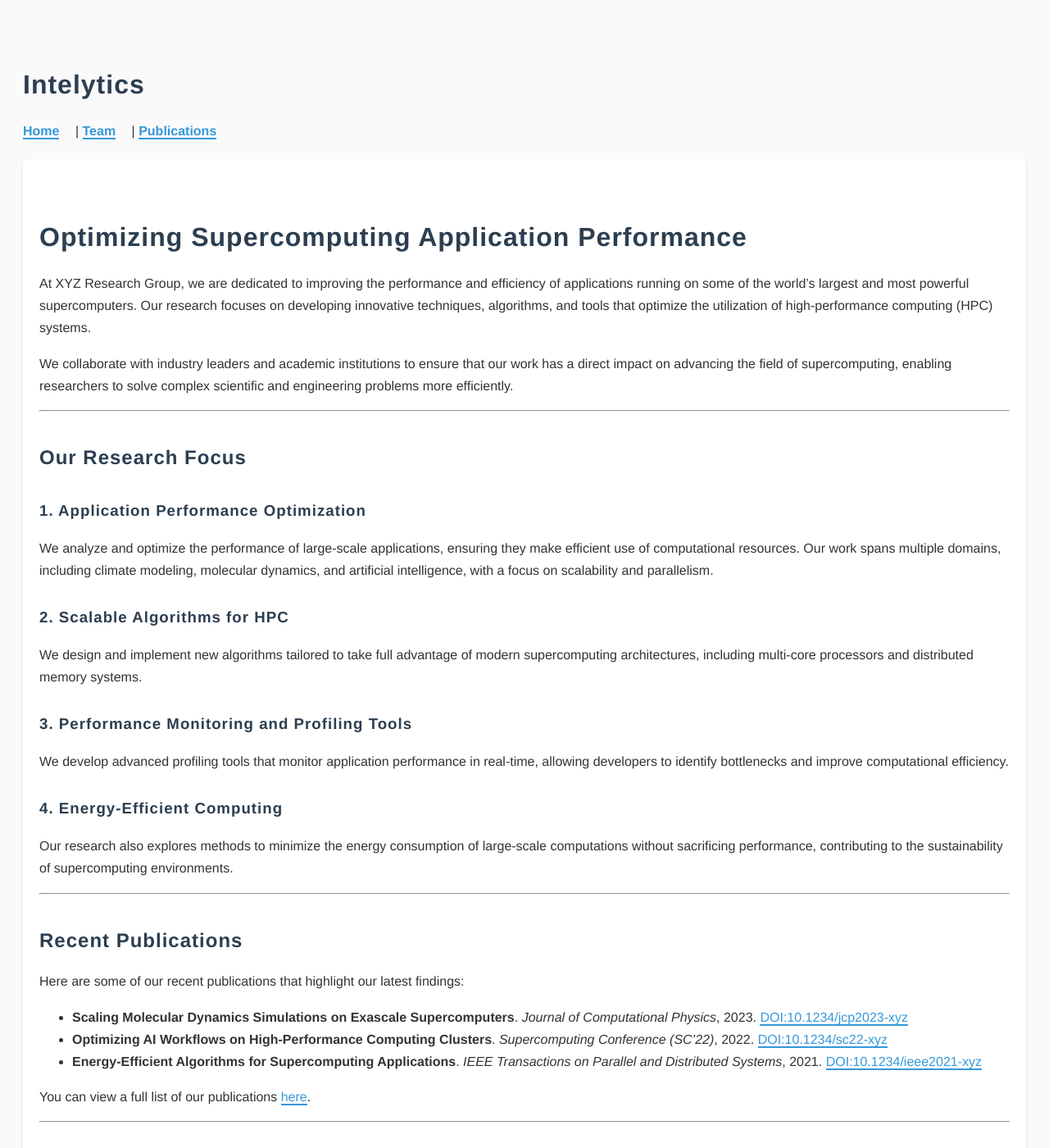
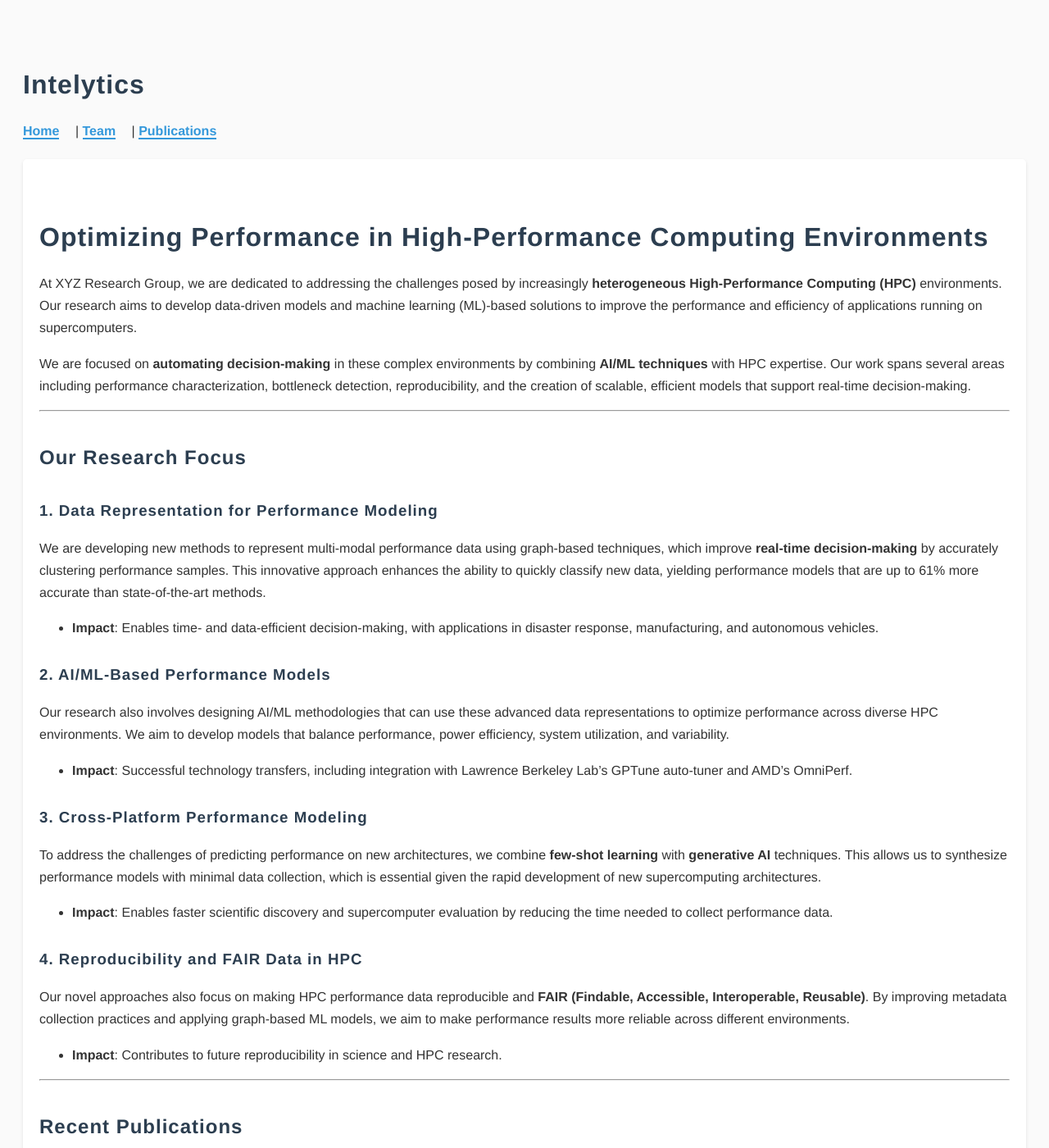
Before and after one commit to Intelytics-DOE/index.html, a Jekyll site: the page built from index.md, in a window 1280 px wide and 1400 px high. Shown: the whole window at 82% size. Built offline with Jekyll 4.4.1, drawn with Linux system fonts in a browser that asks for light colours; some of the changed text lies outside the part shown.

Commit message:
Updating the index.md file with my research related information by replacing the placeholder

```diff
--- a/index.md
+++ b/index.md
@@ -3,67 +3,70 @@ layout: default
 title: "Home"
 ---
 
-# Optimizing Supercomputing Application Performance
+# Optimizing Performance in High-Performance Computing Environments
 
-At XYZ Research Group, we are dedicated to improving the performance and efficiency of applications running on some of the world’s largest and most powerful supercomputers. Our research focuses on developing innovative techniques, algorithms, and tools that optimize the utilization of high-performance computing (HPC) systems.
+At XYZ Research Group, we are dedicated to addressing the challenges posed by increasingly **heterogeneous High-Performance Computing (HPC)** environments. Our research aims to develop data-driven models and machine learning (ML)-based solutions to improve the performance and efficiency of applications running on supercomputers.
 
-We collaborate with industry leaders and academic institutions to ensure that our work has a direct impact on advancing the field of supercomputing, enabling researchers to solve complex scientific and engineering problems more efficiently.
+We are focused on **automating decision-making** in these complex environments by combining **AI/ML techniques** with HPC expertise. Our work spans several areas including performance characterization, bottleneck detection, reproducibility, and the creation of scalable, efficient models that support real-time decision-making.
 
 ---
 
 ## Our Research Focus
 
-### 1. **Application Performance Optimization**
-We analyze and optimize the performance of large-scale applications, ensuring they make efficient use of computational resources. Our work spans multiple domains, including climate modeling, molecular dynamics, and artificial intelligence, with a focus on scalability and parallelism.
+### 1. **Data Representation for Performance Modeling**
+We are developing new methods to represent multi-modal performance data using graph-based techniques, which improve **real-time decision-making** by accurately clustering performance samples. This innovative approach enhances the ability to quickly classify new data, yielding performance models that are up to 61% more accurate than state-of-the-art methods.
 
-### 2. **Scalable Algorithms for HPC**
-We design and implement new algorithms tailored to take full advantage of modern supercomputing architectures, including multi-core processors and distributed memory systems.
+- **Impact**: Enables time- and data-efficient decision-making, with applications in disaster response, manufacturing, and autonomous vehicles.
 
-### 3. **Performance Monitoring and Profiling Tools**
-We develop advanced profiling tools that monitor application performance in real-time, allowing developers to identify bottlenecks and improve computational efficiency.
+### 2. **AI/ML-Based Performance Models**
+Our research also involves designing AI/ML methodologies that can use these advanced data representations to optimize performance across diverse HPC environments. We aim to develop models that balance performance, power efficiency, system utilization, and variability.
 
-### 4. **Energy-Efficient Computing**
-Our research also explores methods to minimize the energy consumption of large-scale computations without sacrificing performance, contributing to the sustainability of supercomputing environments.
+- **Impact**: Successful technology transfers, including integration with Lawrence Berkeley Lab's GPTune auto-tuner and AMD’s OmniPerf.
+
+### 3. **Cross-Platform Performance Modeling**
+To address the challenges of predicting performance on new architectures, we combine **few-shot learning** with **generative AI** techniques. This allows us to synthesize performance models with minimal data collection, which is essential given the rapid development of new supercomputing architectures.
+
+- **Impact**: Enables faster scientific discovery and supercomputer evaluation by reducing the time needed to collect performance data.
+
+### 4. **Reproducibility and FAIR Data in HPC**
+Our novel approaches also focus on making HPC performance data reproducible and **FAIR (Findable, Accessible, Interoperable, Reusable)**. By improving metadata collection practices and applying graph-based ML models, we aim to make performance results more reliable across different environments.
+
+- **Impact**: Contributes to future reproducibility in science and HPC research.
 
 ---
 
 ## Recent Publications
 
-Here are some of our recent publications that highlight our latest findings:
+Below is a list of our recent publications:
 
-- **Scaling Molecular Dynamics Simulations on Exascale Supercomputers**. *Journal of Computational Physics*, 2023. [DOI:10.1234/jcp2023-xyz](#)
-- **Optimizing AI Workflows on High-Performance Computing Clusters**. *Supercomputing Conference (SC'22)*, 2022. [DOI:10.1234/sc22-xyz](#)
-- **Energy-Efficient Algorithms for Supercomputing Applications**. *IEEE Transactions on Parallel and Distributed Systems*, 2021. [DOI:10.1234/ieee2021-xyz](#)
+1. **Signal Processing Based Method for Real-Time Anomaly Detection in High-Performance Computing**
+   *2023 IEEE 47th Annual Computers, Software, and Applications Conference (COMPSAC)*, pp. 233-240.
+   [DOI: Available soon]
 
-You can view a full list of our publications [here](/publications).
+2. **Novel Representation Learning Technique using Graphs for Performance Analytics**
+   *2023 International Conference on Machine Learning and Applications (ICMLA)*, pp. 1311-1318.
+   [DOI: Available soon]
+
+3. **Toward Efficient Deep Learning Inference: On-Node Heterogeneous Scheduling in Edge-Cloud Infrastructure**
+   *2024 IEEE Cloud Summit*, pp. 73-78.
+   [DOI: Available soon]
+
+4. **Data-Driven Analysis to Understand GPU Hardware Resource Usage of Optimizations**
+   *arXiv preprint arXiv:2408.10143*, 2024.
+   [DOI: Available soon]
+
+5. **PERFGEN: A Synthesis and Evaluation Framework for Performance Data using Generative AI**
+   *2024 IEEE 48th Annual Computers, Software, and Applications Conference (COMPSAC)*, pp. 188-197.
+   [DOI: Available soon]
+
+6. **On The Role of Prompt Construction In Enhancing Efficacy and Efficiency of LLM-Based Tabular Data Generation**
+   *arXiv preprint arXiv:2409.03946*, 2024.
+   [DOI: Available soon]
 
 ---
 
-## Meet Our Team
+## Collaborate With Us
 
-We are a team of dedicated researchers, engineers, and students passionate about pushing the boundaries of high-performance computing.
-
-- **Dr. X**: Lead Researcher in HPC Application Optimization.
-- **Dr. Y**: Senior Researcher specializing in scalable algorithms.
-- **Dr. Z**: Postdoctoral Fellow focusing on energy-efficient computing.
-- **Graduate Students**: Working on various aspects of supercomputing and performance optimization.
-
-Learn more about the team [here](/team).
+Interested in collaborating or learning more about our work? Feel free to [contact us](mailto:contact@xyzresearch.org). We'd love to hear from you!
 
 ---
-
-## Collaborations and Partnerships
-
-We are proud to collaborate with top research institutions and industry leaders, including:
-
-- **National Supercomputing Center**: Collaborating on optimizing climate models.
-- **TechCorp HPC Division**: Working together to improve the performance of AI training on supercomputers.
-- **Global Research University**: Partnering on energy-efficient algorithms and sustainable computing.
-
----
-
-## Contact Us
-
-Interested in collaborating or learning more about our work? Feel free to [get in touch](mailto:contact@xyzresearch.org) with us. We'd love to hear from you!
-
----
```
